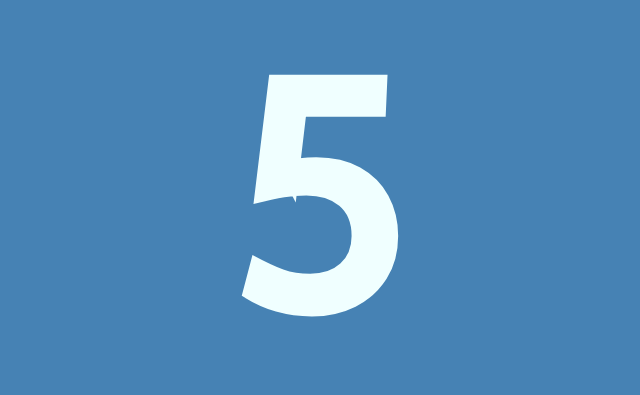
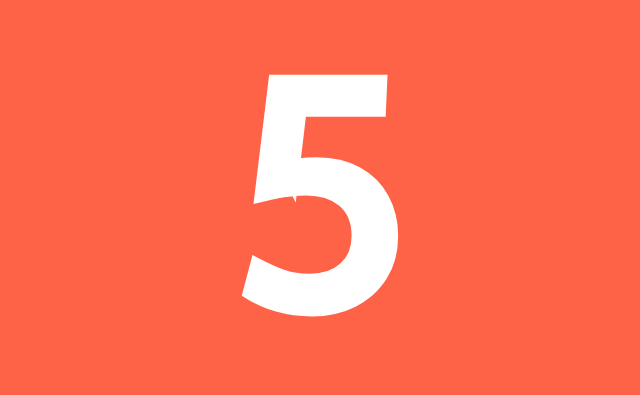
Before and after one commit to mrako/week-number-template, a React app: page / in a window 1280 px wide. Shown: the part 211-606 px from the top of the page, without its empty margins (335-975 px from the left). Built offline with nearby package versions, Linux system fonts and the light colour scheme.

Commit message:
feat: update colors to red

```diff
--- a/src/style.css
+++ b/src/style.css
@@ -9,10 +9,10 @@ body {
   justify-content: center;
   align-items: center;
 
-  background: steelblue;
+  background: tomato;
 }
 
 h1 {
-  color: azure;
+  color: white;
   font-size: 40vh;
 }
```
